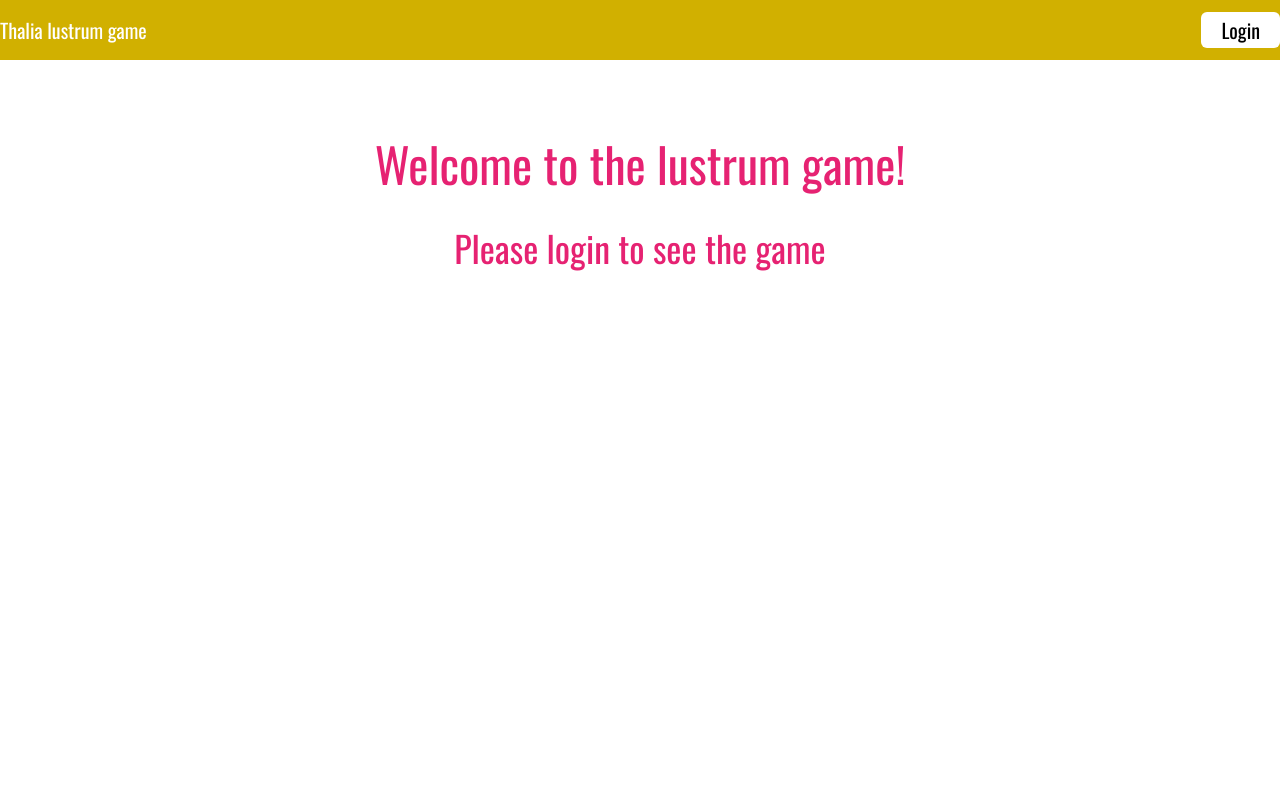
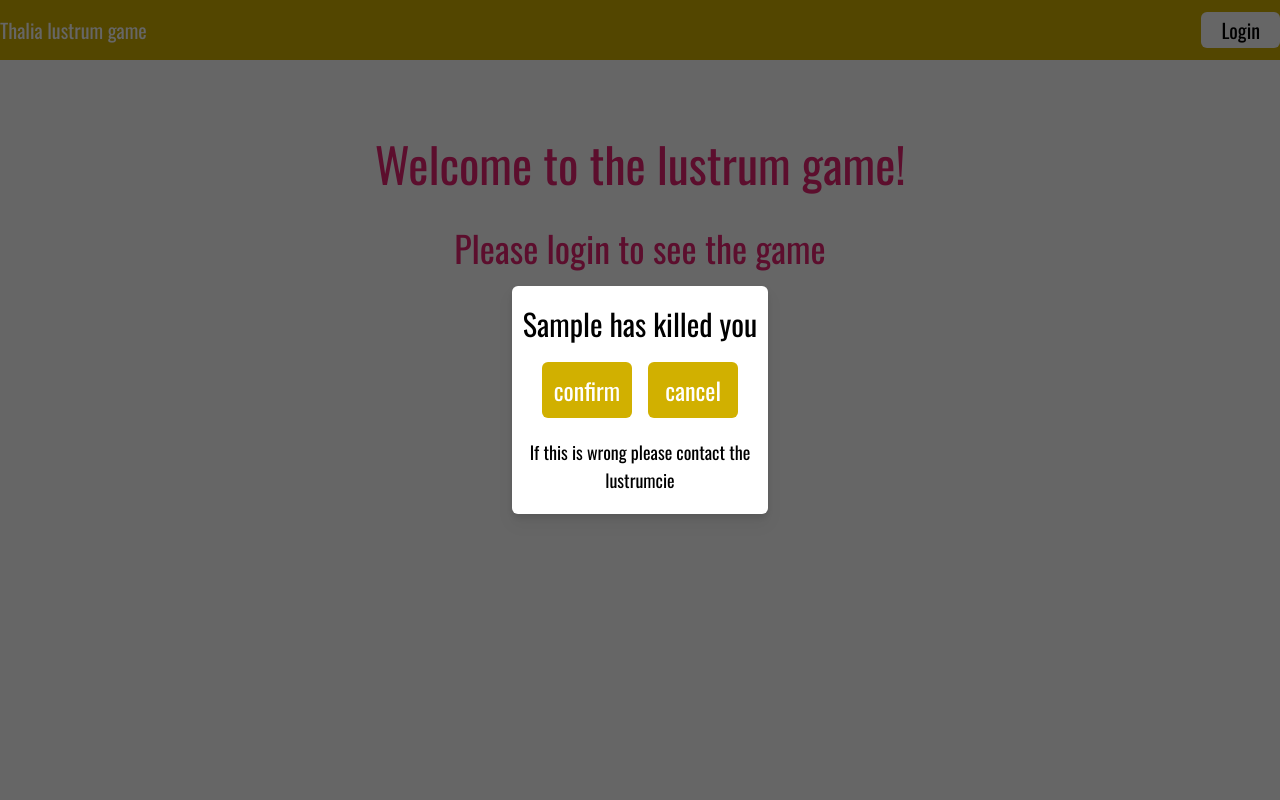
Before and after one commit to svthalia/Lustrum-game, a Django app: template frontend/templates/base.html in a window 1280 px wide. Run offline with Django 3.2, Linux system fonts and the light colour scheme; the template is opened without the code that fills it: most values are stand-ins (such as "Sample title", 1, 10 or a date in 2020); some libraries are stand-ins or nearby versions.

Commit message:
Fixed modal behaviour, you can also cancel a kill now

```diff
--- a/frontend/static/css/dist/styles.css
+++ b/frontend/static/css/dist/styles.css
@@ -886,6 +886,22 @@ select {
   margin-bottom: 1.25rem;
 }
 
+.mr-2 {
+  margin-right: 0.5rem;
+}
+
+.mb-10 {
+  margin-bottom: 2.5rem;
+}
+
+.mb-3 {
+  margin-bottom: 0.75rem;
+}
+
+.block {
+  display: block;
+}
+
 .flex {
   display: flex;
 }
@@ -898,8 +914,16 @@ select {
   display: none;
 }
 
+.h-10 {
+  height: 2.5rem;
+}
+
 .h-screen {
   height: 100vh;
+}
+
+.w-10 {
+  width: 2.5rem;
 }
 
 .w-screen {
@@ -966,10 +990,6 @@ select {
   background-color: rgba(0, 0, 0, var(--tw-bg-opacity));
 }
 
-.bg-opacity-70 {
-  --tw-bg-opacity: 0.7;
-}
-
 .bg-opacity-60 {
   --tw-bg-opacity: 0.6;
 }
@@ -1021,6 +1041,11 @@ select {
   line-height: 2.25rem;
 }
 
+.text-lg {
+  font-size: 1.125rem;
+  line-height: 1.75rem;
+}
+
 .text-white {
   --tw-text-opacity: 1;
   color: rgba(255, 255, 255, var(--tw-text-opacity));
@@ -1061,6 +1086,36 @@ select {
   transition: visibility 0.1s, opacity 0.1s linear;
 }
 
+.loader {
+  border: 8px solid #f3f3f300;
+  /* Light grey */
+  border-top: 8px solid #e62272;
+  /* Blue */
+  border-radius: 50%;
+  -webkit-animation: spin 1s linear infinite;
+          animation: spin 1s linear infinite;
+}
+
+@-webkit-keyframes spin {
+  0% {
+    transform: rotate(0deg);
+  }
+
+  100% {
+    transform: rotate(360deg);
+  }
+}
+
+@keyframes spin {
+  0% {
+    transform: rotate(0deg);
+  }
+
+  100% {
+    transform: rotate(360deg);
+  }
+}
+
 .hover\:scale-110:hover {
   --tw-scale-x: 1.1;
   --tw-scale-y: 1.1;
--- a/frontend/templates/base.html
+++ b/frontend/templates/base.html
@@ -44,25 +44,20 @@
                     <img class="rounded-md" src="{{ target_picture }}"  alt="Victim picture"/>
                     </div>
                     <p class="text-5xl text-center text-white font-thalia my-5">{{ target_name }}</p>
-                    <button id="kill_target" class="button bg-gold rounded-md p-3 text-white font-thalia text-2xl mb-5 transform hover:scale-110 transition ease-out">
+                    <button id="kill_target" class="button bg-gold rounded-md p-3 text-white font-thalia text-2xl mb-5 transform hover:scale-110 transition ease-out" style="display: block">
                         Killed target?
                     </button>
-                </section>
-                </div>
-                {% if murder != None %}
-                    <div id="modal_kill_confirm" class="absolute top-0 left-0 w-screen h-screen transition ease-out modal bg-black bg-opacity-60" style="visibility: visible; opacity: 1">
-                        <div class="flex w-screen h-screen justify-center">
-                            <div class="flex flex-col bg-white drop-shadow-lg self-center justify-center md:w-1/3 lg:w-1/5 rounded-md">
-                                <h1 class="font-thalia text-center text-3xl my-5">{{ murder }} killed you, is this true?</h1>
-                                <p class="font-thalia text-center text-3xl my-5">If this is not correct, please contact the Lustrumcie</p>
-                                <div class="justify-center self-center grid grid-cols-2 gap-4">
-                                    <button id="modal_kill_button_confirm" class="button bg-gold rounded-md p-3 text-white font-thalia text-2xl mb-5 transform hover:scale-110 transition ease-out">confirm</button>
-                                    <button id="modal_kill_button_cancel" class="button bg-gold rounded-md p-3 text-white font-thalia text-2xl mb-5 transform hover:scale-110 transition ease-out">cancel</button>
+                    <div id="waiting_on_confirmation" class="button justify-center bg-gold rounded-md p-3 text-white text-center font-thalia text-2xl mb-5 transform hover:scale-110 transition ease-out" style="display: none">
+                        <div class="flex flex-row">
+                            <div class="self-center loader w-10 h-10 mr-2"></div>
+                            <div>
+                                <p class="self-center">Waiting on confirmation</p>
+                                <p class="self-center text-lg">Want to cancel? Click here</p>
                             </div>
                         </div>
                     </div>
+                </section>
                 </div>
-                {% endif %}
             {% endif %}
 		</div>
         <div id="modal_confirm" class="absolute top-0 left-0 w-screen h-screen transition ease-out modal bg-black bg-opacity-60" style="visibility: hidden; opacity: 0">
@@ -79,41 +74,123 @@
 	</body>
 <script>
 
+    const modal = $("#modal_confirm");
+    const kill_button = $("#kill_target");
+    const waiting = $("#waiting_on_confirmation");
+    const modal_confirm = $("#modal_button_confirm");
+    const modal_cancel = $("#modal_button_cancel");
 
-    const modal_kill = $("#modal_confirm")
-    $("#kill_target").click((e) => {
-        modal_kill.css("visibility", "visible")
-        modal_kill.css("opacity", 1)
-    })
+    function reset(){
+        if({{ murder_waiting }}){
+            change_to_cancel_kill()
+            kill_button.css("display", "none");
+            waiting.css("display", "block");
+        }else{
+            change_to_kill()
+            kill_button.css("display", "block");
+            waiting.css("display", "none");
+        }
+    }
 
-    $("#modal_button_cancel").click((e) => {
-        modal_kill.css("visibility", "hidden")
-        modal_kill.css("opacity", 0)
-    })
+    kill_button.click((e) => {
+            modal.css("visibility", "visible");
+            modal.css("opacity", 1);
+    });
 
-    $("#modal_button_confirm").click((e) => {
+    waiting.click((e) => {
+            modal.css("visibility", "visible");
+            modal.css("opacity", 1);
+    });
+
+    if("{{ murder_confirmation }}" === ""){
+        reset()
+    }else{
+        console.log("ACCEPT!");
+        change_to_accept_kill()
+    }
+
+    function change_to_kill() {
+        modal_cancel.unbind()
+        modal_cancel.click((e) => {
+            modal.css("visibility", "hidden");
+            modal.css("opacity", 0);
+        });
+
+        modal_confirm.unbind()
+        modal_confirm.click((e) => {
+
+            kill_button.css("display", "none");
+            waiting.css("display", "block");
+
             $.get(window.location.origin + "/api/kill_target", function (result) {
                 console.log(result)
-            modal_kill.css("visibility", "hidden")
-            modal_kill.css("opacity", 0)
+                modal.css("visibility", "hidden");
+                modal.css("opacity", 0);
+
+                change_to_cancel_kill();
             })
-        // TODO Change killed target to awaiting confirmation with a loading spinner with an option to cancel
-    })
+        });
+    }
 
-    const modal_kill_confirm = $("#modal_kill_confirm")
+    function change_to_accept_kill(){
+        modal.find('h1').text("{{ murder_confirmation }} has killed you")
+        modal.find('h1').parent().append("<h1 class='text-lg font-thalia text-center mb-5'>If this is wrong please contact the lustrumcie</h1>")
 
-    $("#modal_kill_button_cancel").click((e) => {
-        modal_kill_confirm.css("visibility", "hidden")
-        modal_kill_confirm.css("opacity", 0)
-    })
+        modal.css("visibility", "visible");
+        modal.css("opacity", 1);
 
-    $("#modal_kill_button_confirm").click((e) => {
+        modal_cancel.unbind()
+        modal_cancel.click((e) => {
+            modal.css("visibility", "hidden");
+            modal.css("opacity", 0);
+
+            modal.find('h1').first().text("Are you sure?");
+            modal.find('h1').parent().find('h1').last().remove();
+            reset();
+        });
+
+        modal_confirm.unbind()
+        modal_confirm.click((e) => {
             $.get(window.location.origin + "/api/kill_target/confirm", function (result) {
-            console.log(result)
-            modal_kill_confirm.css("visibility", "hidden")
-            modal_kill_confirm.css("opacity", 0)
-        })
+                console.log(result);
+                modal.css("visibility", "hidden");
+                modal.css("opacity", 0);
+
+                modal.find('h1').first().text("Are you sure?");
+                modal.find('h1').parent().find('h1').last().remove();
+
+                reset();
+            });
+
+
             // TODO maybe cancel the request or alert the committee admins
         })
+    }
+
+    function change_to_cancel_kill(){
+        modal_cancel.unbind()
+        modal_cancel.click((e) => {
+            modal.css("visibility", "hidden");
+            modal.css("opacity", 0);
+        });
+
+        modal_confirm.unbind()
+        modal_confirm.click((e) => {
+
+            kill_button.css("display", "none");
+            waiting.css("display", "block");
+
+            $.get(window.location.origin + "/api/kill_target/cancel", function (result) {
+                console.log(result)
+                modal.css("visibility", "hidden");
+                modal.css("opacity", 0);
+
+                change_to_kill();
+                kill_button.css("display", "block");
+                waiting.css("display", "none");
+            })
+        });
+    }
+
 </script>
 </html>
--- a/frontend/urls.py
+++ b/frontend/urls.py
@@ -9,5 +9,6 @@ urlpatterns = [
     path('', views.index, name='index'),
     path('api/kill_target', views.kill),
     path('api/kill_target/confirm', views.kill_confirm),
+    path('api/kill_target/cancel', views.kill_cancel),
 
 ]
```
Also changed, not shown: frontend/static_src/src/styles.css (+12 -0 lines), frontend/views.py (+46 -7 lines). Lines whose indentation alone changed are shown as unchanged.
